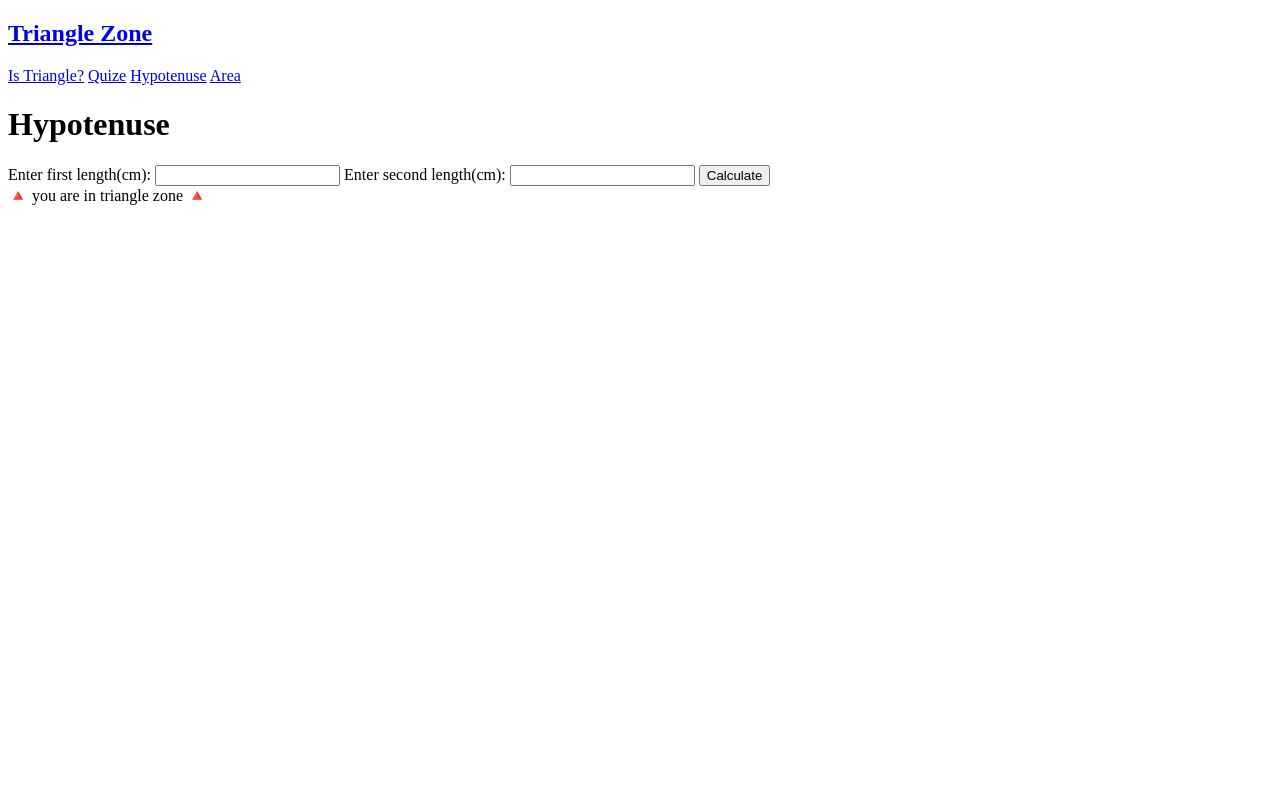
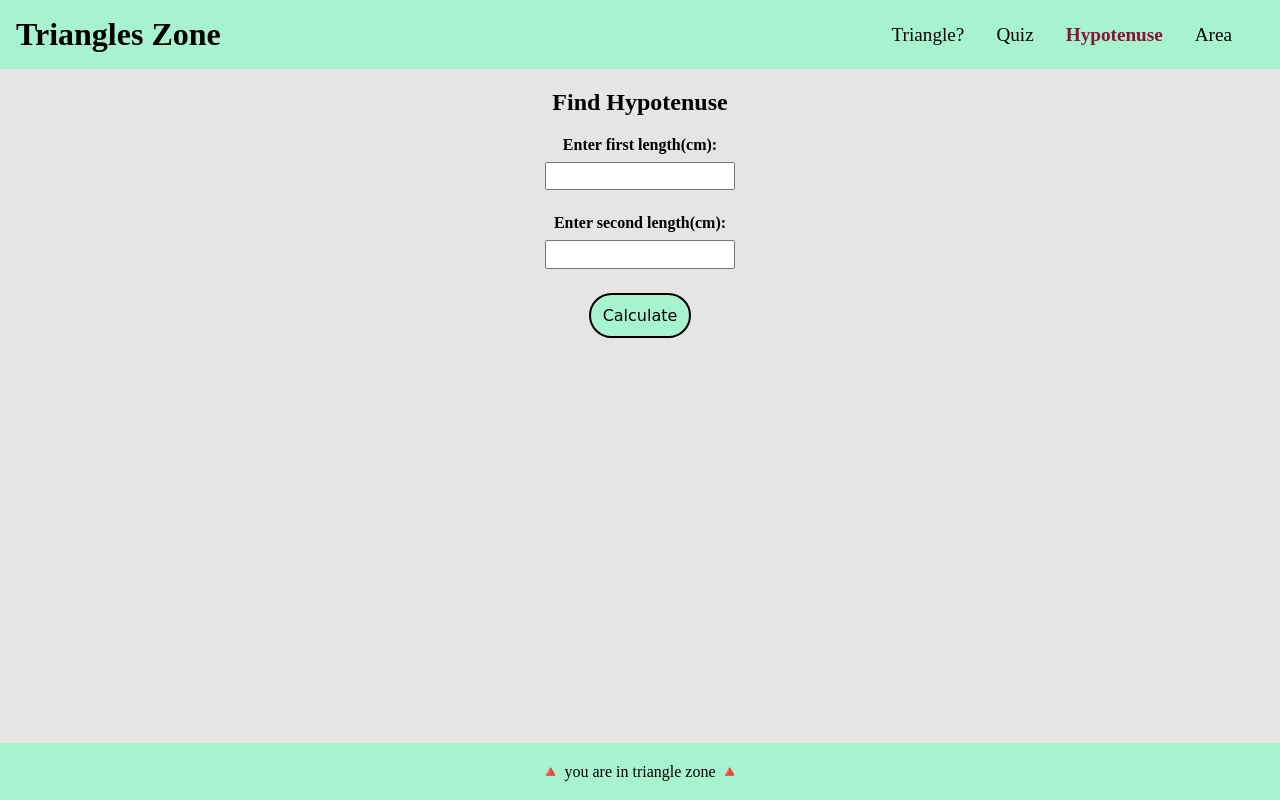
Before and after one commit to vidhimakani74/Triangle-Zone, a plain HTML site: page triangle-hypotenuse.html in a window 1280 px wide. Drawn offline with Linux system fonts and the light colour scheme.

Commit message:
style added

```diff
--- a/styles.css
+++ b/styles.css
@@ -0,0 +1,156 @@
+
+*{
+    box-sizing: border-box;
+}
+
+:root{
+    --primary-color: #a7f3d0;
+    --background-color: #e7e5e4;
+    --hover-color: #881337;
+    --active-link-color: #881337;
+}
+body{
+    margin: 0;
+    background-color: var(--background-color);
+    display: flex;
+    flex-direction: column;
+    height: 100vh;
+}
+
+h1{
+    margin: auto;
+    font-size: 2rem;
+}
+h2{
+    text-align: center;
+}
+nav{
+    display: grid;
+    width: 100%;
+    grid-template-columns: auto minmax(auto, 3fr);
+    padding: 1rem 0;
+    background-color: var(--primary-color);
+}
+input{
+    display: block;
+    margin: 0.5rem 1.5rem 1.5rem;
+    text-align: center;
+    padding: 0.3rem;
+}
+
+button{
+    padding: 0.7rem;
+    font-family: 'Righteous', cursive;
+    border: 2px solid black;
+    cursor: pointer;
+    background-color: var(--primary-color);
+    border-radius: 2rem;
+    font-size: 1rem;
+}
+
+.result{
+    margin: auto;
+}
+.nav .link-container{
+    grid-column: 2/3;
+    display: flex;
+    height: 100%;
+    align-items: center;
+    justify-content: flex-end;
+    padding-right: 1rem;
+
+}
+
+.nav .link-title{
+    grid-column: 1/2;
+    text-decoration: none;
+    color: black;
+    padding-left: 1rem;
+}
+
+.link{
+    text-decoration: none;
+    color: black;
+    padding-right: 2rem;
+    font-size: 1.2rem;
+}
+
+.link:hover, button:hover, .link-title h1:hover{
+    color: var(--hover-color)
+}
+
+.nav .link-active{
+    color: var(--active-link-color);
+    font-weight: 800;
+}
+
+.main-container{
+    display: flex;
+    flex-direction: column;
+    align-items: center;
+    text-align: center;
+    min-width: 30%;
+}
+
+.main-container label{
+    font-weight: 600;
+}
+
+
+
+.quiz-container{
+    display: flex;
+    flex-direction: column;
+    align-items: center;
+}
+
+.quiz-container h1{
+    text-align: center;
+}
+
+.quiz-container .container{
+    width: 70%;
+}
+
+.question-container{
+    padding: 0.5rem;
+}
+
+.btn-quiz{
+    padding: 0.7rem;
+    font-family: 'Righteous', cursive;
+    border: 2px solid black;
+    cursor: pointer;
+    background-color: var(--primary-color);
+    border-radius: 2rem;
+    display: block;
+    margin: auto;
+    font-size: 1rem;
+    margin-top: 0.5rem;
+}
+
+.output-score{
+    text-align: center;
+}
+
+.btn-quiz:hover{
+    color: var(--hover-color);
+}
+
+.footer {
+    padding: 1.2rem 0;
+    width: 100%;
+    text-align: center;
+    background-color: var(--primary-color);
+    margin-top: auto;
+}
+
+.footer-img {
+    width: 2rem;
+    margin: 0 1rem;
+}
+
+.footer .link-social {
+    text-decoration: none;
+    margin: 0.5rem;
+}
--- a/triangle-hypotenuse.html
+++ b/triangle-hypotenuse.html
@@ -11,19 +11,17 @@
 
 <body>
     <nav class="nav">
-        <a href="index.html" class="link-title">
-            <h1>Triangle Zone</h1>
-        </a>
+        <a href="./index.html" class="link-title"><h1>Triangles Zone</h1></a>
         <div class="link-container">
-            <a href="index.html" class="link">Is Triangle?</a>
-            <a href="triangle-quize.html" class="link-active">Quize</a>
-            <a href="triangle-hypotenuse.html" class="link-active">Hypotenuse</a>
-            <a href="triangle-area.html" class="link">Area</a>
+            <a href="./index.html" class="link">Triangle?</a>
+            <a href="./triangle-quize.html" class="link">Quiz</a>
+            <a href="./triangle-hypotenuse.html" class="link link-active">Hypotenuse</a>
+            <a href="./triangle-area.html" class="link">Area</a>
         </div>
     </nav>
 
     <div class="main-container">
-        <h1>Hypotenuse</h1>
+        <h2>Find Hypotenuse</h2>
         <label>Enter first length(cm): <input type="number" class="length" min="0"></label>
         <label>Enter second length(cm): <input type="number" class="length" min="0"></label>
         <button class="calculate-btn">Calculate</button>
--- a/triangle_hypotenuse.js
+++ b/triangle_hypotenuse.js
@@ -7,7 +7,7 @@ function calculateHypotenuse() {
     // var firstLength = Number(length[0].value);
     // var secondLength = Number(length[1].value);
 
-    if (Number(length[1].value) > 0 && Number(length[1].value) > 0) {
+    if (Number(length[0].value) > 0 && Number(length[1].value) > 0) {
         hypotenuse = Math.sqrt(Number(length[0].value) ** 2 + Number(length[1].value) ** 2);
         lengthHypotenuse.innerText = "Length of Hypotenuse is: " + hypotenuse + "cm";
         lengthHypotenuse.style.color = "green";
```
Also changed, not shown: index.html (+9 -9 lines), triangle-area.html (+41 -0 lines), triangle-quize.html (+6 -7 lines), triangle_area.js (added, +17 -0 lines).
